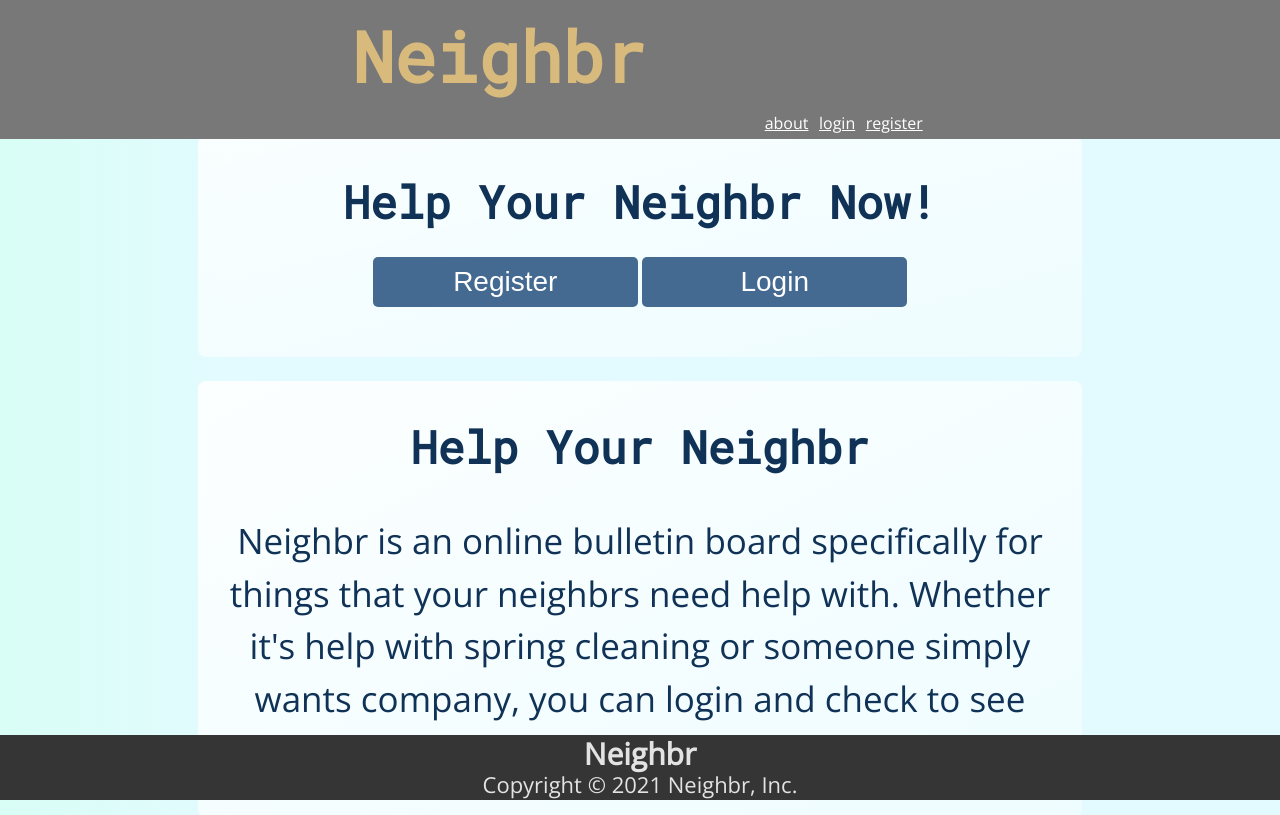
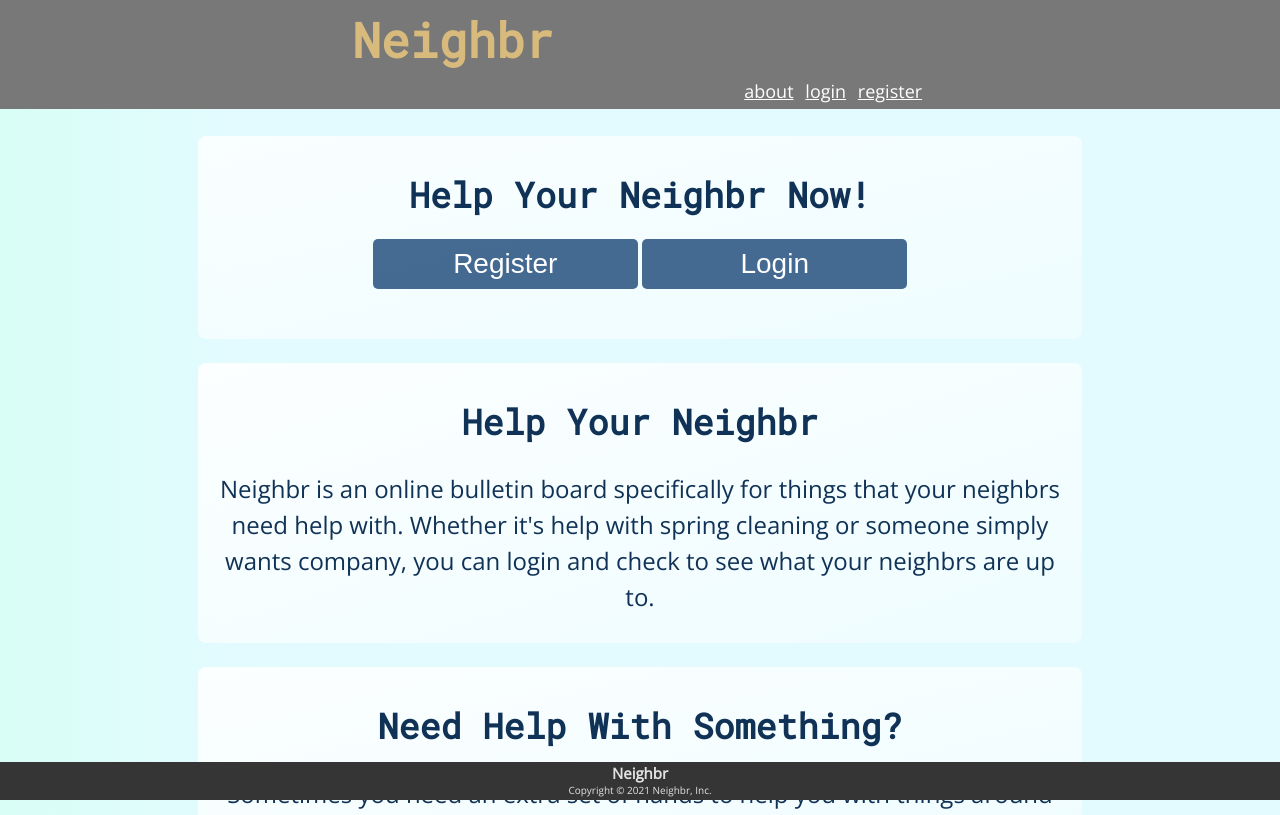
Before and after one commit to xeviert/Neighbr, a React (Create React App) app: page /about in a window 1280 px wide. Shown: the top 815 px of the page. Built offline with nearby package versions, Linux system fonts and the light colour scheme; no server answers.

Commit message:
textsize correction

```diff
--- a/package.json
+++ b/package.json
@@ -8,7 +8,7 @@
     "@testing-library/user-event": "^12.5.0",
     "date-fns": "^2.16.1",
     "moment": "^2.29.1",
-    "radium": "^0.26.1",
+    "radium": "^0.26.2",
     "react": "^17.0.1",
     "react-dom": "^17.0.1",
     "react-hook-form": "^6.14.1",
@@ -39,6 +39,5 @@
       "last 1 firefox version",
       "last 1 safari version"
     ]
-  },
-  "devDependencies": {}
+  }
 }
--- a/src/Components/Footer/Footer.css
+++ b/src/Components/Footer/Footer.css
@@ -12,7 +12,7 @@ footer {
 }
 
 #copyright {
-  font-size: 10px;
+  font-size: 6px;
   margin: .5vh;
 }
 
@@ -25,11 +25,11 @@ footer {
 @media all and (min-width: 600px) {
 
   #neighbr-footer {
-    font-size: 30px;
+    font-size: 15px;
     font-weight: bold;
   }
   #copyright {
-    font-size: 22px;
+    font-size: 10px;
   }
   footer {
     line-height: 1;
--- a/src/Components/HomePage/FavorItem/FavorItem.css
+++ b/src/Components/HomePage/FavorItem/FavorItem.css
@@ -28,20 +28,20 @@
 }
 
 .payment-info {
-    font-size: 16px;
+    font-size: 12px;
     margin-bottom: 2px;
 }
 
 .time-posted {
     color: rgba(0, 5, 54, 0.555);
     font-style: italic;
-    font-size: 14px;
+    font-size: 8px;
 }
 
 @media all and (min-width: 600px) {
     .favor-item {
         margin: 0 auto 8px;
-        width: 75%;
+        width: 50%;
         padding-right: .3vh;
     }
     .favor-item-initials {
@@ -50,13 +50,13 @@
         margin-left: 3vh;
     }
     .payment-info {
-        font-size: 26px;
+        font-size: 16px;
         margin-bottom: 2px;
     }
 
     .time-posted {
         color: rgba(0, 5, 54, 0.555);
         font-style: italic;
-        font-size: 18px;
+        font-size: 14px;
     }
 }
--- a/src/Components/HomePage/FavorSubmission/FavorSubmission.css
+++ b/src/Components/HomePage/FavorSubmission/FavorSubmission.css
@@ -84,7 +84,7 @@ textarea#description {
     textarea#description {
         font-family: 'Open Sans', sans-serif;
         height: 90px;
-        font-size: 25px;
+        font-size: 20px;
         width: 85%;
     }
     #favor-btn {
--- a/src/Components/NavBar/NavBar.css
+++ b/src/Components/NavBar/NavBar.css
@@ -13,7 +13,7 @@ header {
 .links {
     float: right;
     margin-bottom: 4px;
-    font-size: 2vh;
+    font-size: 18px;
 }
 
 .link::after {
--- a/src/config.js
+++ b/src/config.js
@@ -1,5 +1,5 @@
 const config = {
-  PORT: process.env.PORT || 8000,
+  PORT: process.env.PORT || 3000,
   API_ENDPOINT: 'http://localhost:8000',
   TOKEN_KEY: process.env.TOKEN_KEY,
 };
--- a/src/index.css
+++ b/src/index.css
@@ -24,13 +24,13 @@ h3 {
 
 
   body {
-    font-size: 35px;
+    font-size: 24px;
   }
   input[type="text"] {
-    font-size: 28px;
+    font-size: 20px;
   }
   h3 {
-    font-size: 45px;
+    font-size: 35px;
   }
 
 }
```
Also changed, not shown: 2 other files (tests, documents, lock files or other folders).
